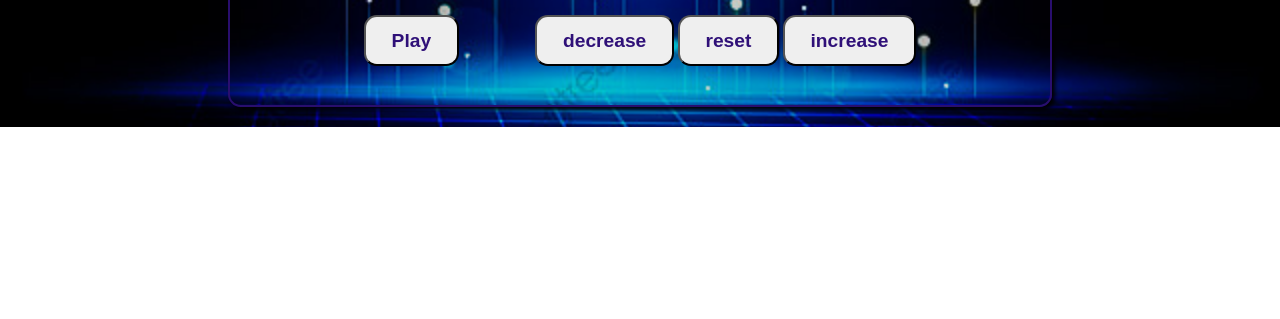
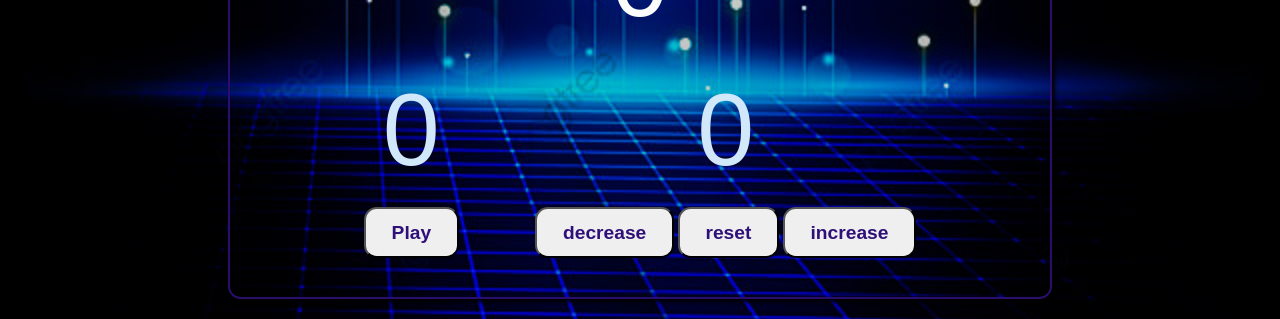
Before and after one commit to djeghlaflydia/game, a plain HTML site: page index.html in a window 1280 px wide. Shown: the part 680-999 px from the top of the page. Before the commit the page ends 807 px from the top, so only its background shows below. Drawn offline with Linux system fonts and the light colour scheme.

Commit message:
style.css

```diff
--- a/style.css
+++ b/style.css
@@ -10,7 +10,7 @@ body {
 
 .tout {
     margin: auto;
-    margin-top: 5vw;
+    margin-top: 20vw;
     text-align: center;
     border: 2px solid rgb(41, 14, 110);
     box-shadow: 3px 3px 4px;
```
